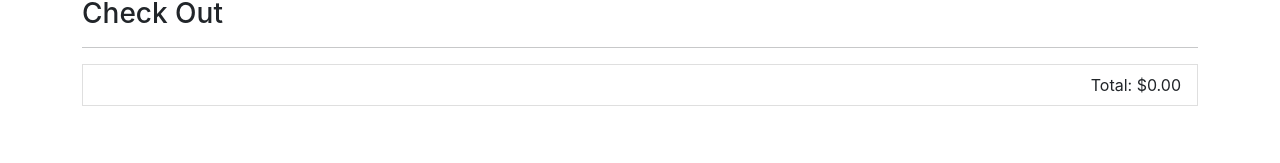
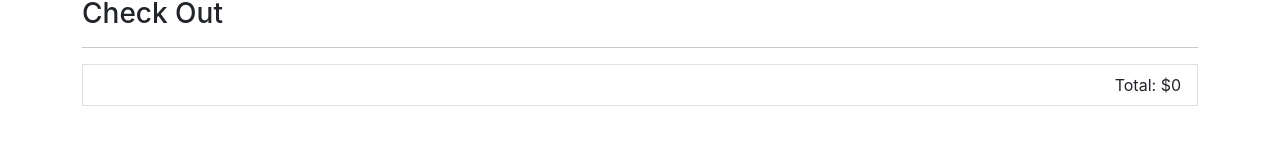
Before and after one commit to s3venvials/store, a Next.js app: page /checkout in a window 1280 px wide. Shown: the part 363-526 px from the top of the page. Built offline with nearby package versions, Linux system fonts and the light colour scheme.

Commit message:
Add error handling

```diff
--- a/pages/checkout.js
+++ b/pages/checkout.js
@@ -22,10 +22,12 @@ export default function Checkout() {
   useEffect(() => {
     try {
       let sum = 0;
-      for (var i = 0; i < cart.length; i++) {
-        sum += cart[i].price;
+      if (cart.length) {
+        for (var i = 0; i < cart.length; i++) {
+          sum += cart[i].price;
+        }
+        setTotal(sum.toFixed(2));
       }
-      setTotal(sum.toFixed(2));
     } catch {
       console.log("Error setting cart total.");
     }
```
Also changed, not shown: pages/payment.js (+10 -4 lines).
